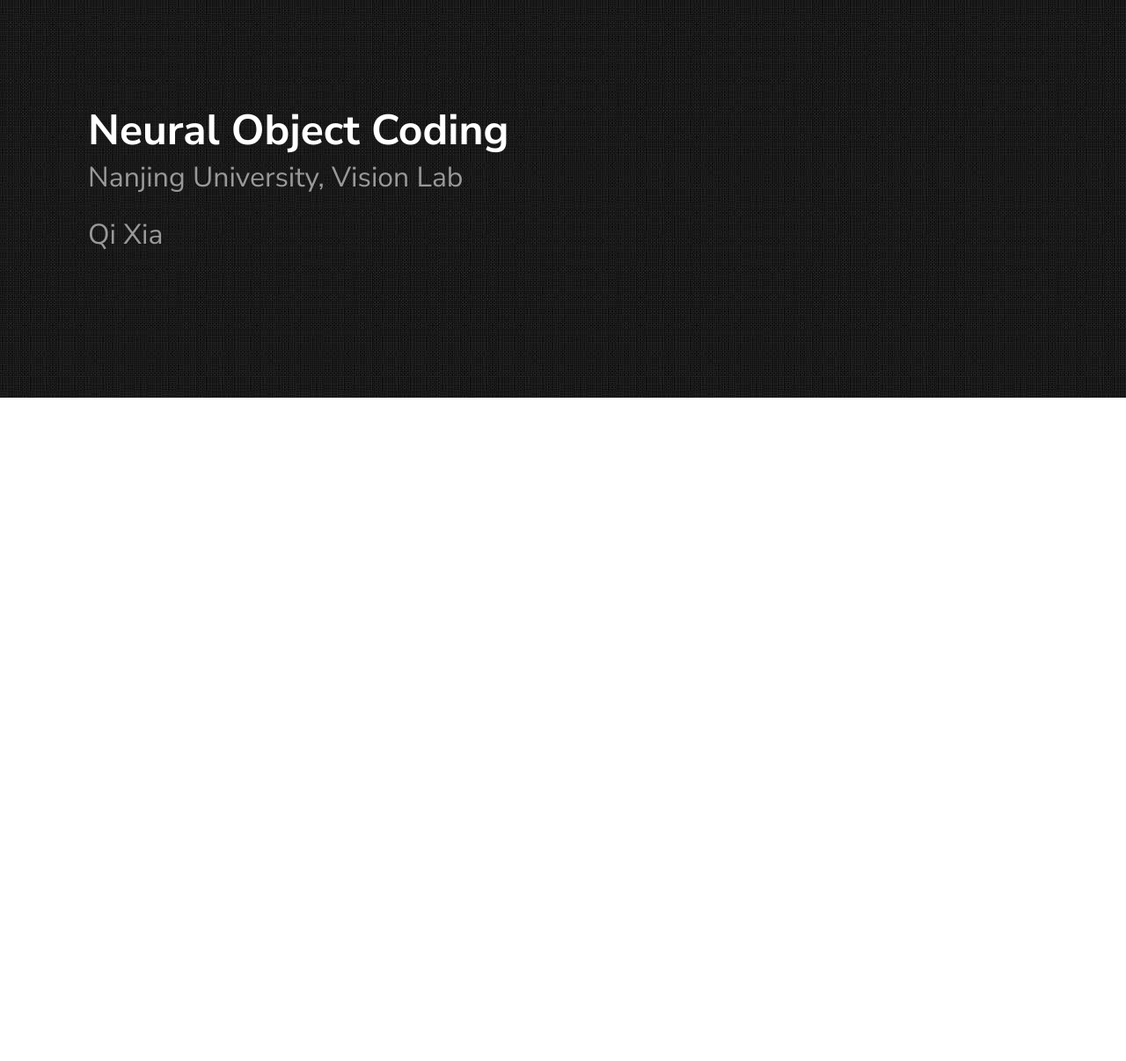
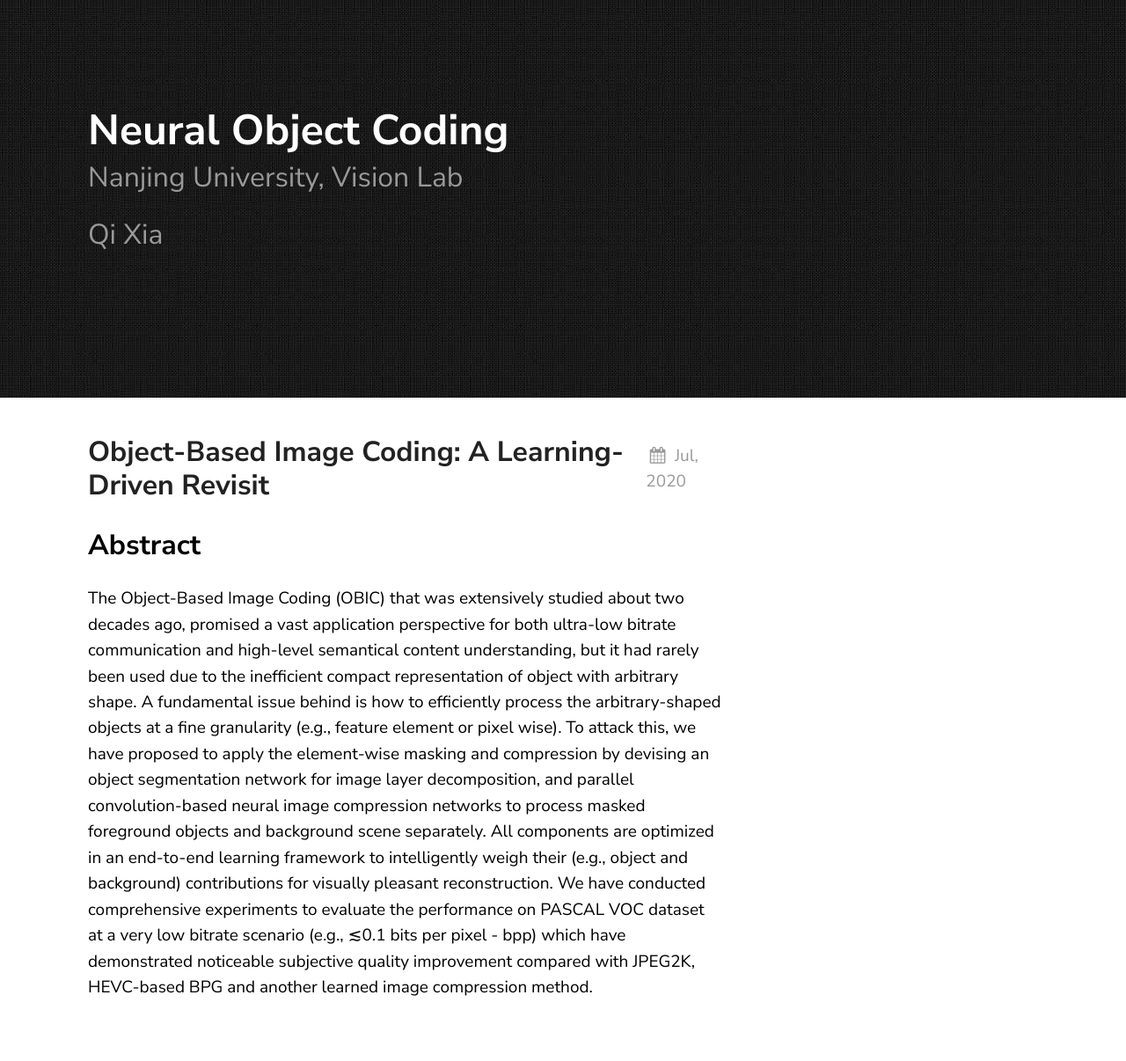
Before and after one commit to NJUVISION/Neural-Object-Coding, a Jekyll site: the page built from index.md, in a window 1280 px wide. Shown: the whole page at 88% size. Built offline with Jekyll 4.4.1, drawn with Linux system fonts in a browser that asks for light colours; a file with an impossible date is left out; before the commit the page ends 900 px from its top, so only the background shows below that.

Commit message:
Update and rename 2019-06-30-coding-post.markdown to 2020-7-06-coding-post.markdown

```diff
--- a/_posts/2019-06-30-coding-post.markdown
+++ b/_posts/2020-7-06-coding-post.markdown
@@ -3,7 +3,7 @@ layout: post
 title:  "Object-Based Image Coding: A Learning-Driven Revisit"
 description: Qi Xia&emsp;Haojie Liu&emsp;Zhan Ma
 journal: ICME2020
-date: <%= format(Sys.time(), "%B, %Y")%>
+date: 2020-7-06
 ---
 
 ## Abstract
```
